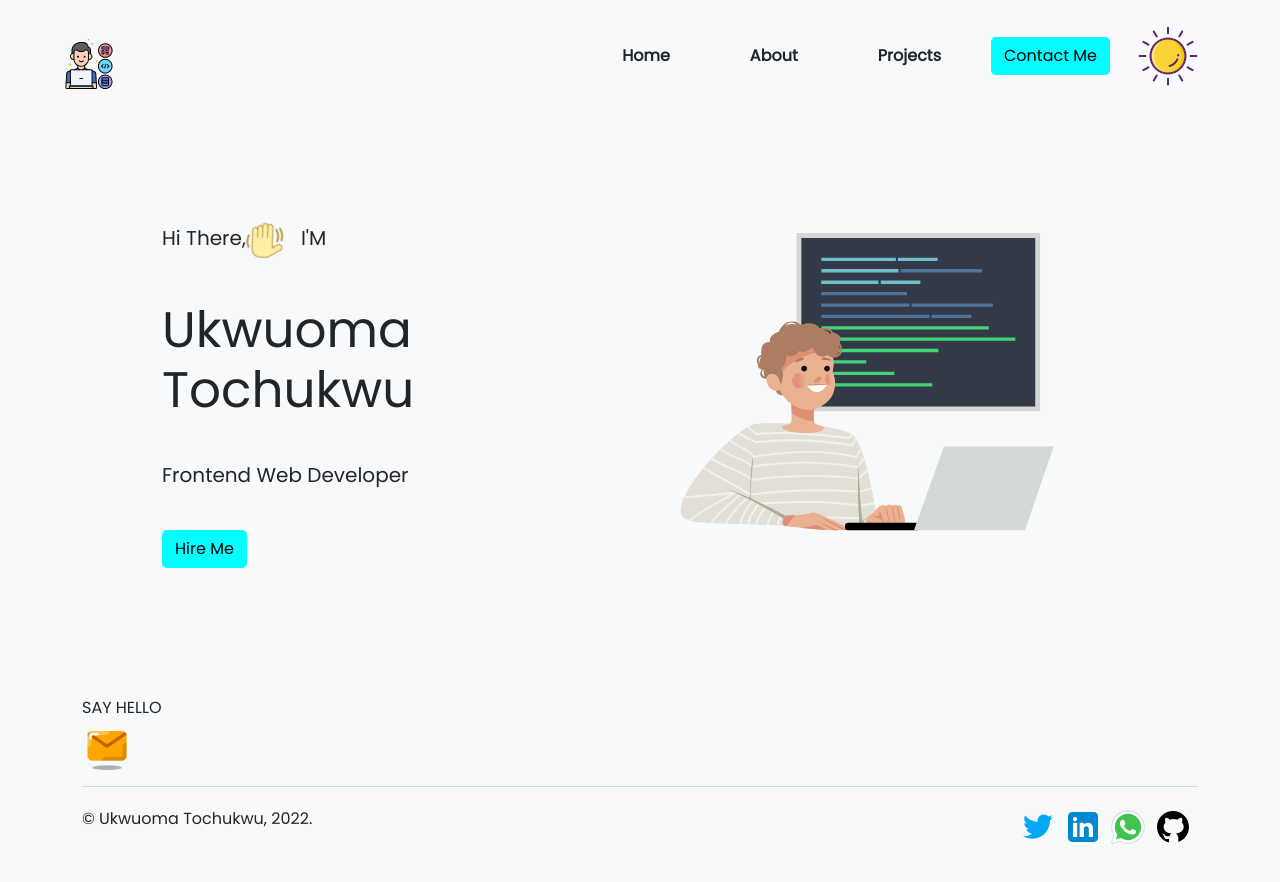
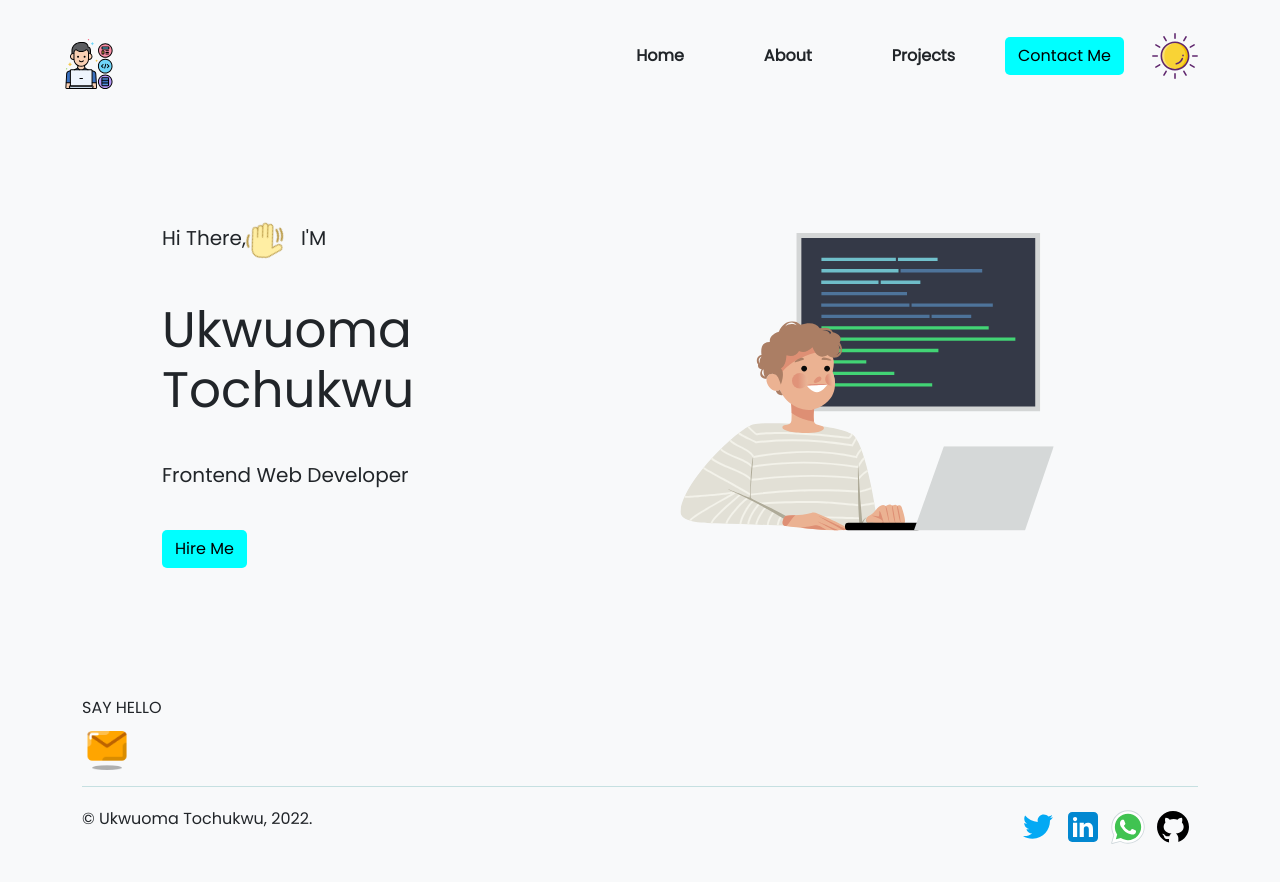
Before and after one commit to Tochy112/My-portfolio-site, a React (Create React App) app: page / in a window 1280 px wide. Shown: the top 882 px of the page. Built offline with nearby package versions, Linux system fonts and the light colour scheme.

Commit message:
updated the navbar

```diff
--- a/src/components/mode/DarkMode.css
+++ b/src/components/mode/DarkMode.css
@@ -4,3 +4,7 @@
 .dark{
     background-color: #212529;
 } */
+.moon,
+.sun{
+    width: 50px;
+}
--- a/src/components/mode/DarkMode.jsx
+++ b/src/components/mode/DarkMode.jsx
@@ -2,6 +2,7 @@ import React from 'react'
 import '../../App.css'
 import Sun from '../../images/sun-icon.svg'
 import Moon from '../../images/moon-icon.svg'
+import "./DarkMode.css"
 
 const DarkMode = () => {
     let clickedClass = "clicked";
@@ -44,7 +45,7 @@ const DarkMode = () => {
             onClick={(e) => switchTheme(e)}
         >
           <img class="moon" src={Moon} alt="moon"></img>
-           <img class="sun" src={Sun} alt="sun"></img>
+          <img class="sun" src={Sun} alt="sun"></img>
         </button>
     </div>
   )
```
Also changed, not shown: 1 other file (tests, documents, lock files or other folders).
